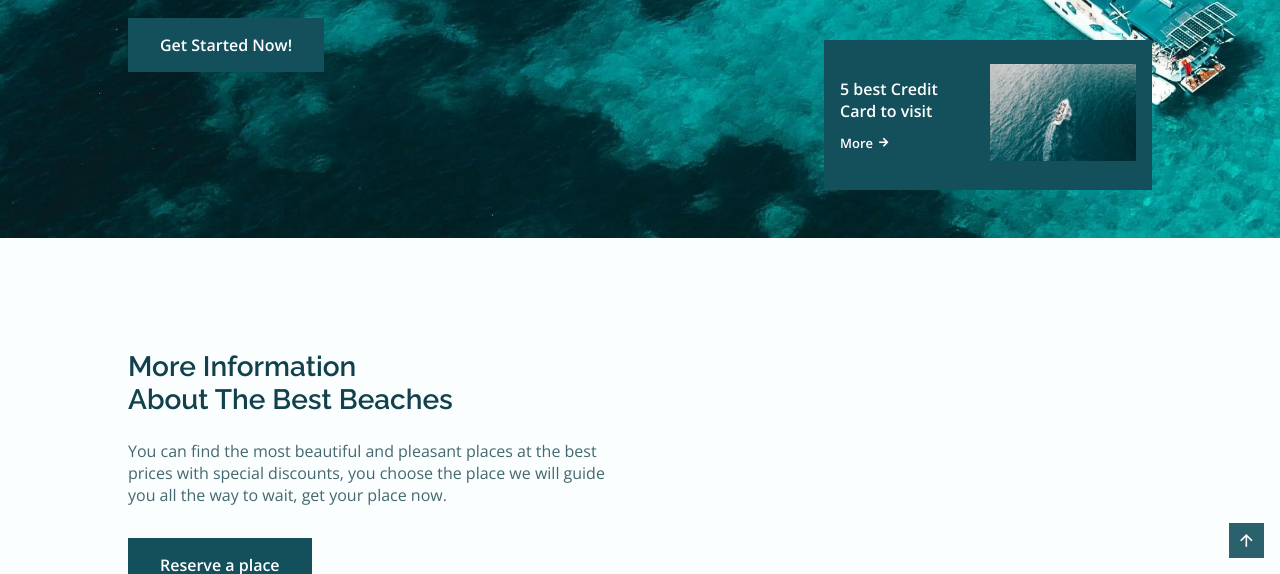
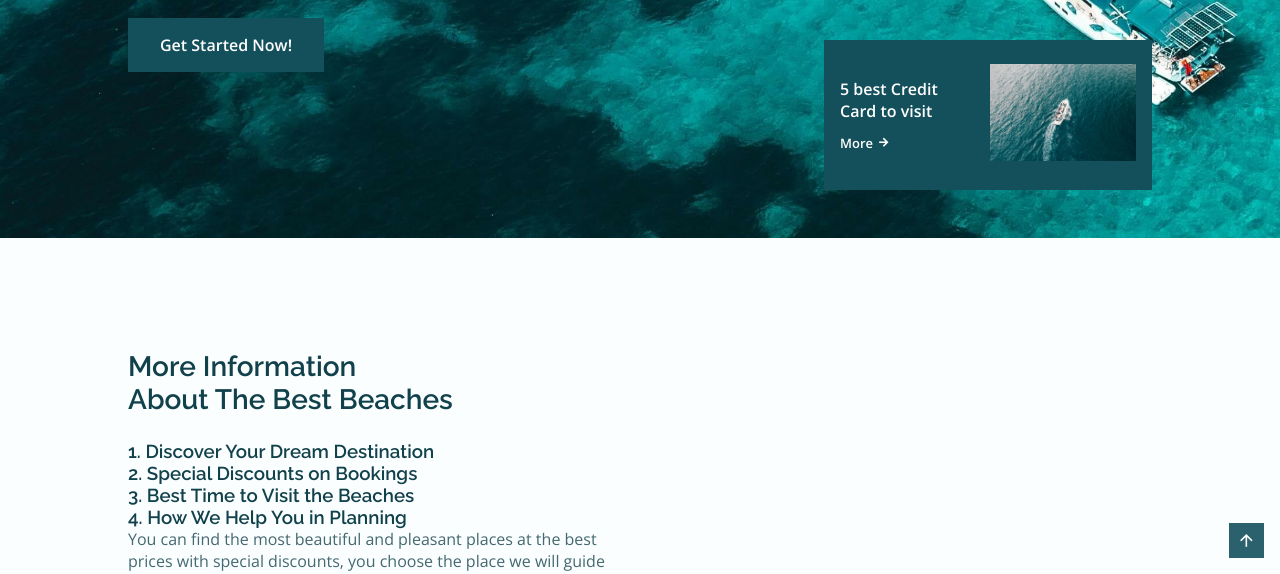
Before and after one commit to The-Lamp/CREDIT-CARDS, a plain HTML site: page dashboard.html in a window 1280 px wide. Shown: the part 402-976 px from the top of the page. Drawn offline with nearby package versions, Linux system fonts and the light colour scheme.

Commit message:
Update dashboard.html

```diff
--- a/dashboard.html
+++ b/dashboard.html
@@ -86,6 +86,13 @@
                 <div class="about__container container grid">
     <div class="about__data">
         <h2 class="section__title about__title">More Information <br> About The Best Beaches</h2>
+
+        <!-- Sub-headings added -->
+        <h3 class="about__subtitle">1. Discover Your Dream Destination</h3>
+        <h3 class="about__subtitle">2. Special Discounts on Bookings</h3>
+        <h3 class="about__subtitle">3. Best Time to Visit the Beaches</h3>
+        <h3 class="about__subtitle">4. How We Help You in Planning</h3>
+
         <p class="about__description">You can find the most beautiful and pleasant places at the best
             prices with special discounts, you choose the place we will guide you all the way to wait, get your
             place now.
```
Lines whose indentation alone changed are shown as unchanged.
